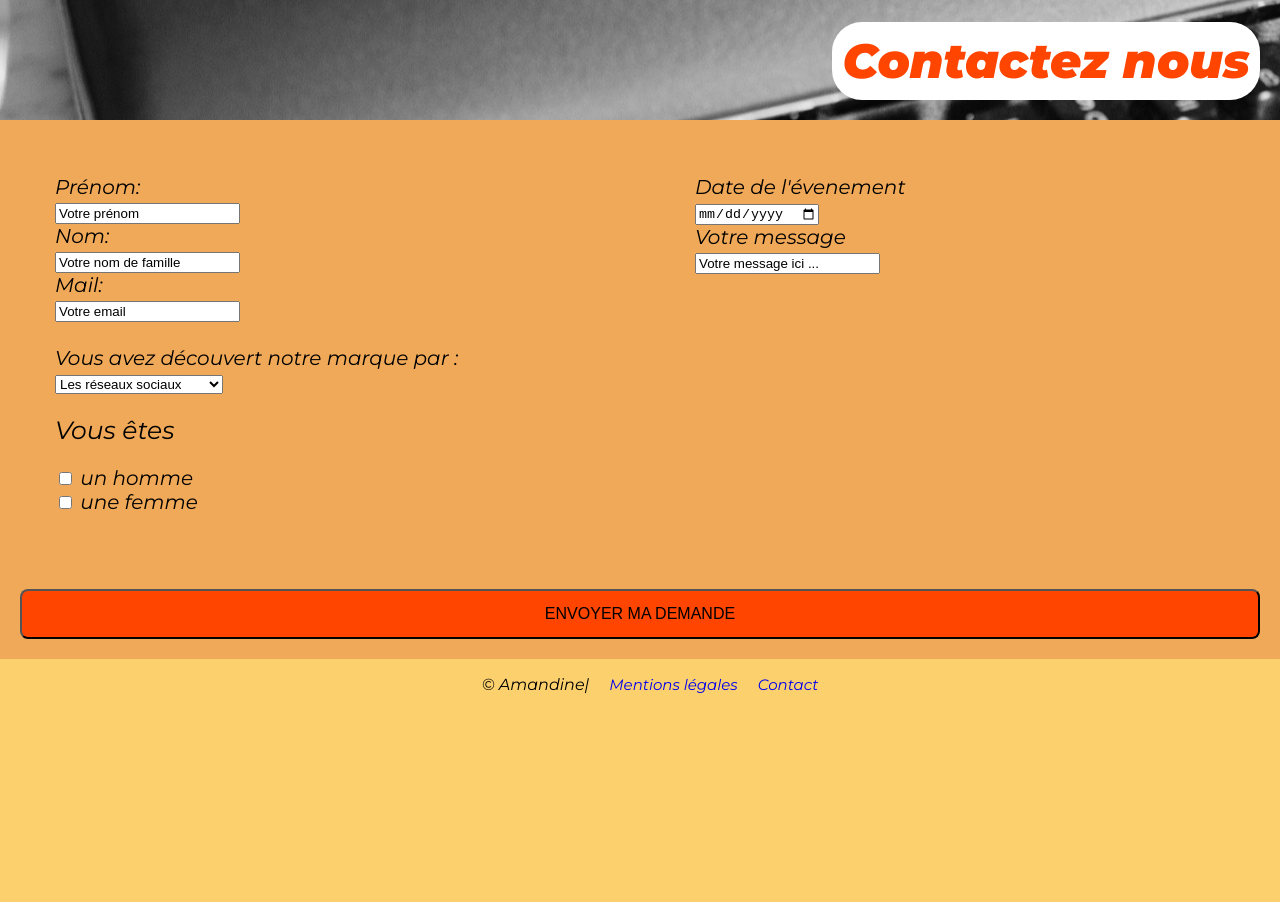
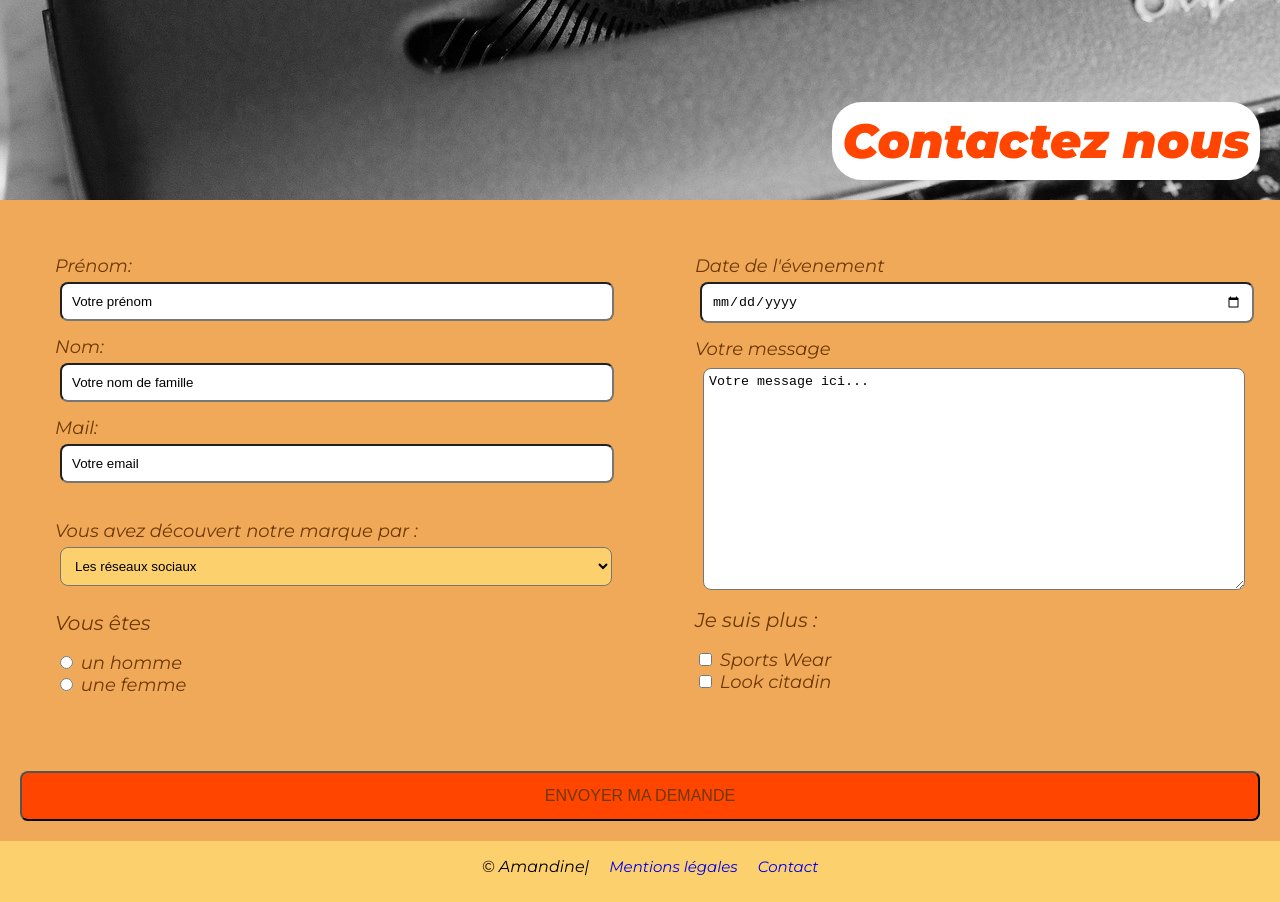
Before and after one commit to alieau/projet-happy-queen, a plain HTML site: page contact.html in a window 1280 px wide. Shown: the part 720-1622 px from the top of the page. Before the commit the page ends 1440 px from the top, so only its background shows below. Drawn offline with Linux system fonts and the light colour scheme; files whose address does not match are found by name.

Commit message:
form conatct V3

```diff
--- a/contact.html
+++ b/contact.html
@@ -38,43 +38,54 @@
     <main class="main">
 
       <div class="space50">
-        <label for="prenom">Prénom:</label><br>
-        <input type="prenom" id="prenom" name="prenom" value="Votre prénom"><br>
+        <label for="prenom">Prénom:</label ><br>
+        <input type="prenom" id="prenom" name="prenom" value="Votre prénom" class="prenom"><br >
+
+
         <label for="name">Nom:</label><br>
-        <input type="text" id="name" name="name" value="Votre nom de famille">
+        <input type="text" id="name" name="name" value="Votre nom de famille" class="nom">
+
         <br>
         <label for="mail"></label>Mail:</label><br>
-        <input type="text" id="mail" name="mail" value="Votre email">
+        <input type="text" id="mail" name="mail" value="Votre email" class="email">
         <br><br>
 
         <label for="titlle-scrolling-menu">Vous avez découvert notre marque par :</label>
-        <select name="scrolling-menu" id="scrolling-menu">
-          <option value="Réseaux sociaux">Les réseaux sociaux</option>
+        <select name="scrolling-menu" id="scrolling-menu" class="scrolling-menu">
+          <option value="Réseaux sociaux">Les réseaux sociaux </option>
           <option value="publicité">La publicité internet</option>
           <option value="conseils">Sur conseils d'un proche</option>
         </select>
 
         <h2 class="h2">Vous êtes </h2>
-        <input type="checkbox" id="homme" name="homme" value="homme">
+        <input type="radio" id="homme" name="choix" value="homme" class="button">
         <label for="homme">un homme</label><br>
 
-        <input type="checkbox" id="femme" name="femme" value="femme">
+        <input type="radio" id="femme" name="choix" value="femme" class="button">
         <label for="femme">une femme</label><br>
 
       </div>
 
       <div class="space50"><label for="date">Date de l'évenement</label>
         <label for="date"></label><br>
-        <input type="date" id="date" name="date" value="Choisissez une date">
+        <input type="date" id="date" name="date" value="Choisissez une date" class="calendar">
         <br>
         <label for="message"></label> Votre message</label><br>
-        <input type="text" id="message" name="message" value="Votre message ici ..."><br>
+        <textarea id="message" name="message" class="message">Votre message ici...</textarea>
+        <br>
+
+        <h2 class="h2">Je suis plus : </h2>
+        <input type="checkbox" id="sports wear" name="choix" value="sport wear" >
+        <label for="sports wear" class="choice">Sports Wear</label><br>
+
+        <input type="checkbox" id="citadin" name="choix" value="citadin">
+        <label for="citadin">Look citadin</label><br>
+
+      </div>
 
 
 
 
-
-      </div>
 
 
       <input type="submit" value="ENVOYER MA DEMANDE" class="form-button">
--- a/style.css
+++ b/style.css
@@ -7,7 +7,7 @@ header {
 body {
   background-color: rgb(252, 209, 109, 01);
   margin: 0px;
-  padding: 0x;
+  padding: 0px;
   font-family: "Montserrat", sans-serif;
   font-size: 16px;
 }
@@ -136,12 +136,12 @@ body {
 
 /*CONTACT */
 
+
 .contact-title {
   background-image: url("./img/resultats/mail-5-V1.webp");
-  background-position: center;
   background-size: cover;
   position: relative;
-  height: 80vh;
+  height: 90vh;
   width: 100%;
 }
 
@@ -182,9 +182,13 @@ body {
 
 .footer-link-1:hover {
   font-size: 20px;
-  color: rgb(148, 76, 76);
+  color: rgb(109, 57, 5);
   text-decoration: underline;
+
+
 }
+
+
 
 .main {
   display: flex;
@@ -196,16 +200,18 @@ body {
   flex-basis: 50%;
   padding: 20px;
   box-sizing: border-box;
-  font-size: 20px;
+  font-size: 25px;
   padding: 55px;
+   color:rgb(109, 57, 5);
+   font-size:18px;
+
+
+
 }
 
-input#name:focus {
-  border: 2px solid rgb(0, 255, 13);
-}
 
 .form-button {
-  color: black;
+  color:rgb(109, 57, 5);
   background-color: orangered;
   padding: 10px;
   font-size: 16px;
@@ -220,7 +226,8 @@ input#name:focus {
 
 .form-button:hover {
   color: black;
-  background-color: rgb(214, 143, 12);
+  outline: 1px solid orangered;
+  background-color:  rgb(252, 209, 109, 01);
   padding: 0px;
   font-size: 16px;
   border-radius: 8px;
@@ -236,9 +243,87 @@ input#name:focus {
 
 .form-button:active {
   border: 5px solid orangered;
+
 }
 
 .h2 {
-  font-size: 25px;
+  font-size: 20px;
   font-weight: unset;
+  margin-top:10px;
+
 }
+
+
+.prenom{
+  width:100%;
+ padding:10px;
+ margin:5px;
+ border-radius:8px;
+ margin-bottom:15px;
+
+}
+
+.nom{
+  width:100%;
+ padding:10px;
+ margin:5px;
+ border-radius:8px;
+ margin-bottom:15px;
+}
+
+.email{
+  width:100%;
+ padding:10px;
+ margin:5px;
+ border-radius:8px;
+ margin-bottom:15px;
+}
+
+.scrolling-menu{
+    width:100%;
+   padding:10px;
+   margin:5px;
+   border-radius:8px;
+   margin-bottom:15px;
+   background-color: rgb(252, 209, 109, 01);
+   box-sizing: content-box;
+
+  }
+
+.calendar{
+  width:100%;
+  padding:10px;
+  margin:5px;
+  border-radius:8px;
+  margin-bottom:15px;
+}
+
+.container.message {
+  position:relative;
+}
+
+.message{
+  width:100%;
+  margin:8px;
+  border-radius:8px;
+  box-sizing: content-box;
+
+  height:210px;
+    vertical-align: top;
+    padding: 5px;
+
+  }
+
+
+/* Style pour l'effet sur l'élément actif */
+input:focus {
+  outline: 1px solid orangered;
+  background-color:  rgb(252, 209, 109, 01);
+
+}
+
+textarea:focus {
+  outline: 1px solid orangered;
+  background-color:  rgb(252, 209, 109, 01);
+
+}
```
Also changed, not shown: img/nuage-contact.png (added).
